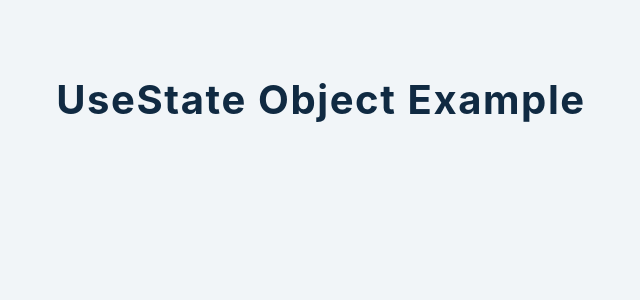
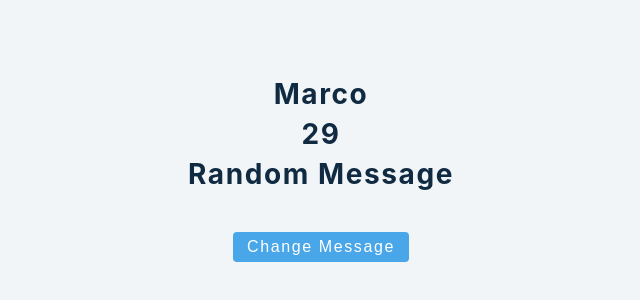
Before and after one commit to MarcoRosselDev/react-advanced-2020, a React (Create React App) app: page / in a window 1280 px wide. Shown: the top 300 px of the page, without its empty margins (319-959 px from the left). Built offline with nearby package versions, Linux system fonts and the light colour scheme.

Commit message:
example 4.2

```diff
--- a/src/tutorial/1-useState/setup/4-useState-object.js
+++ b/src/tutorial/1-useState/setup/4-useState-object.js
@@ -1,13 +1,24 @@
 import React, { useState } from "react";
 
 const UseStateObject = () => {
-  const [person, usePerson] = useState({
+  const [person, setPerson] = useState({
     name: "marco",
     age: 29,
     message: "random message",
   });
-  console.log(person);
-  return <h2>useState object example</h2>;
+  const changeMessage = () => {
+    setPerson({ ...person, message: "another message" });
+  };
+  return (
+    <>
+      <h3>{person.name}</h3>
+      <h3>{person.age}</h3>
+      <h3>{person.message}</h3>
+      <button className="btn" onClick={changeMessage}>
+        change message
+      </button>
+    </>
+  );
 };
 
 export default UseStateObject;
```
